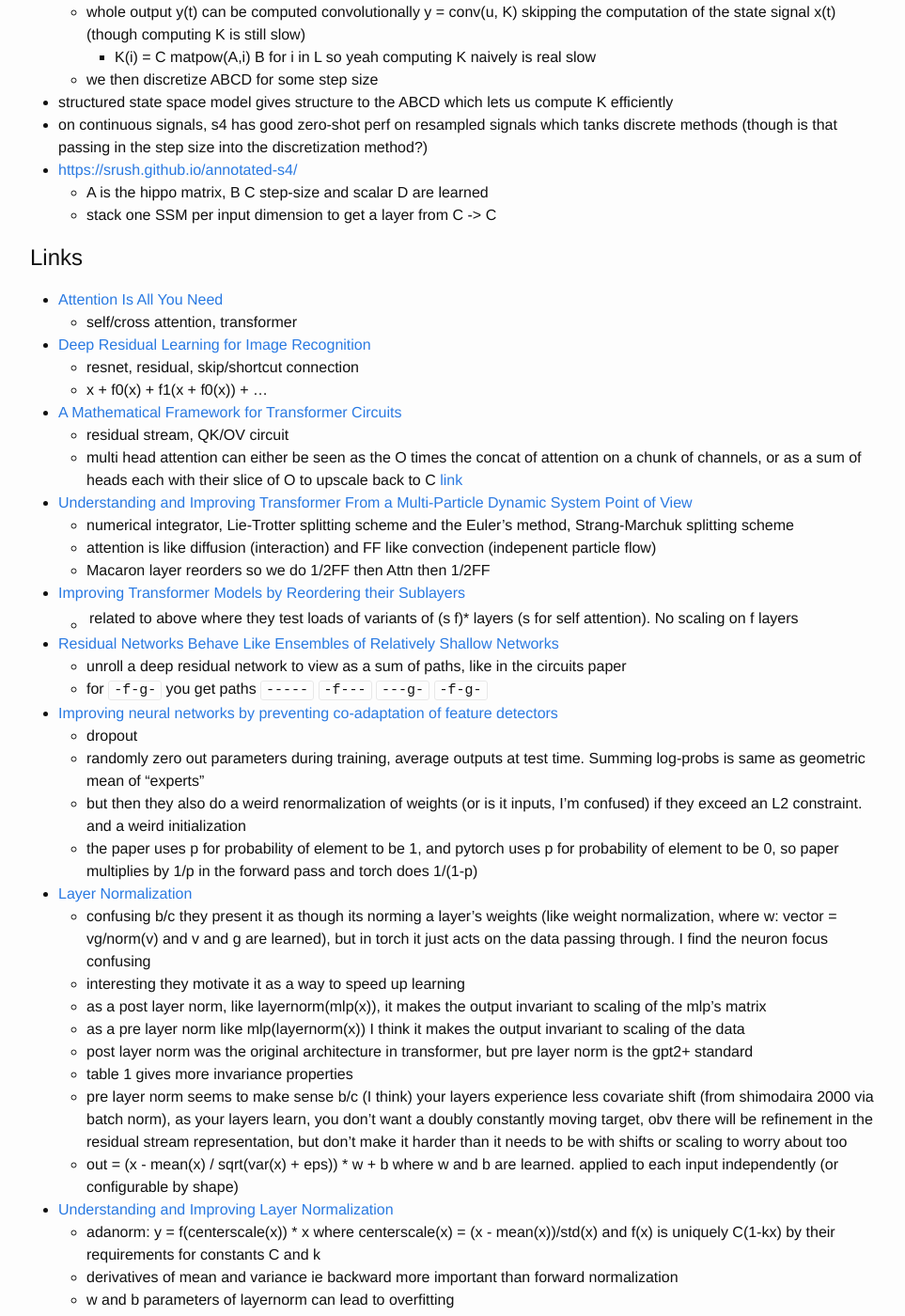
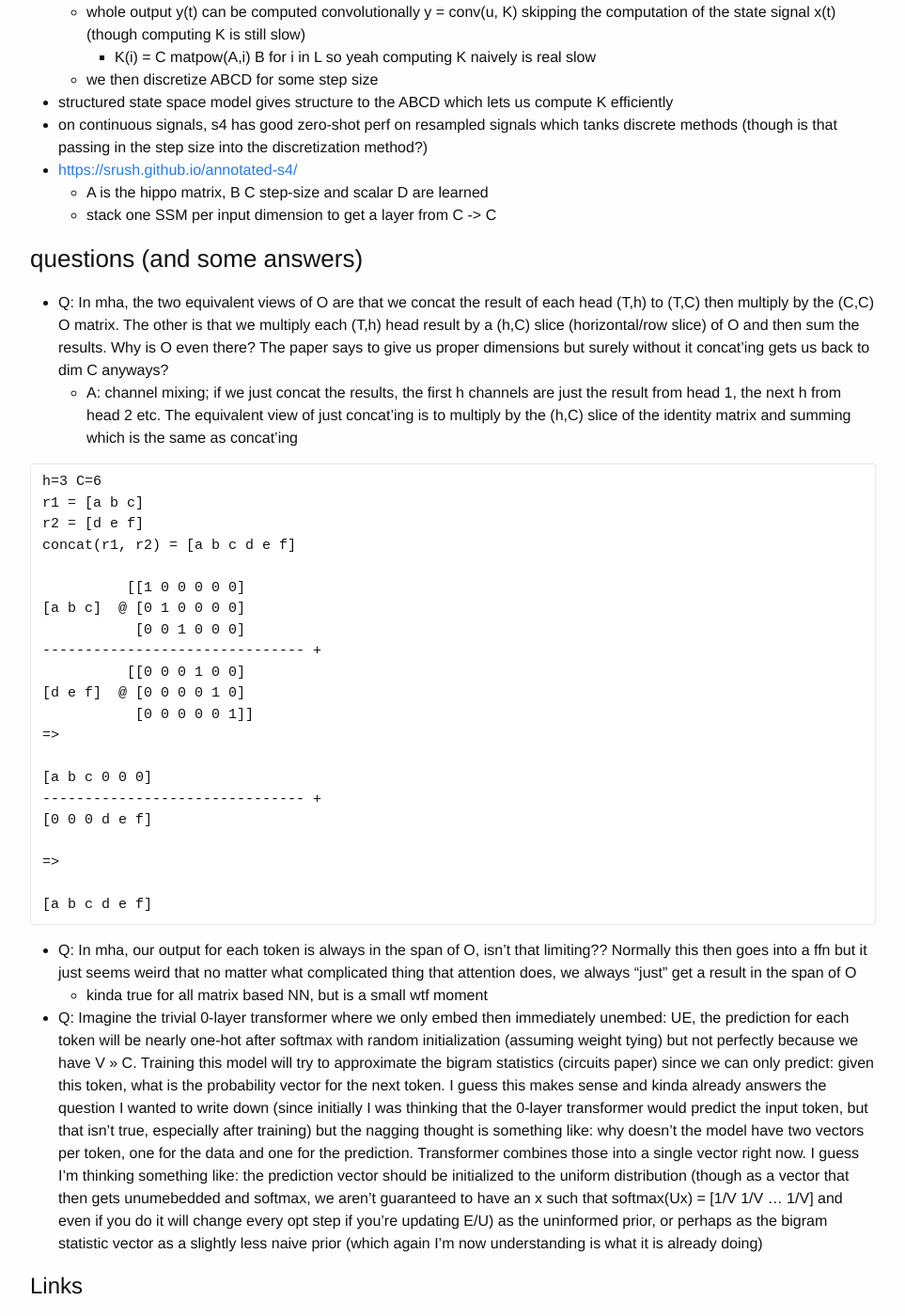
Before and after one commit to aconz2/aconz2.github.io, a Jekyll site: the page built from _posts/2024-07-03-Machine-Learning-Notes.md, in a window 1280 px wide and 1400 px high, scrolled down 14724 px. Shown: the whole window at 94% size, without its empty margins (158-1121 px from the left). Built offline with Jekyll 4.4.1, drawn with Linux system fonts in a browser that asks for light colours.

Commit message:
some questions

````diff
--- a/_posts/2024-07-03-Machine-Learning-Notes.md
+++ b/_posts/2024-07-03-Machine-Learning-Notes.md
@@ -218,6 +218,39 @@ From [this video](https://www.youtube.com/watch?v=luCBXCErkCs) I preferred it to
   * A is the hippo matrix, B C step-size and scalar D are learned
   * stack one SSM per input dimension to get a layer from C -> C
 
+### questions (and some answers)
+
+* Q: In mha, the two equivalent views of O are that we concat the result of each head (T,h) to (T,C) then multiply by the (C,C) O matrix. The other is that we multiply each (T,h) head result by a (h,C) slice (horizontal/row slice) of O and then sum the results. Why is O even there? The paper says to give us proper dimensions but surely without it concat'ing gets us back to dim C anyways?
+  * A: channel mixing; if we just concat the results, the first h channels are just the result from head 1, the next h from head 2 etc. The equivalent view of just concat'ing is to multiply by the (h,C) slice of the identity matrix and summing which is the same as concat'ing
+
+```
+h=3 C=6
+r1 = [a b c]
+r2 = [d e f]
+concat(r1, r2) = [a b c d e f]
+
+          [[1 0 0 0 0 0]
+[a b c]  @ [0 1 0 0 0 0]
+           [0 0 1 0 0 0]
+------------------------------- +
+          [[0 0 0 1 0 0]
+[d e f]  @ [0 0 0 0 1 0]
+           [0 0 0 0 0 1]]
+=>
+
+[a b c 0 0 0]
+------------------------------- +
+[0 0 0 d e f]
+
+=>
+
+[a b c d e f]
+```
+
+* Q: In mha, our output for each token is always in the span of O, isn't that limiting?? Normally this then goes into a ffn but it just seems weird that no matter what complicated thing that attention does, we always "just" get a result in the span of O
+  * kinda true for all matrix based NN, but is a small wtf moment
+* Q: Imagine the trivial 0-layer transformer where we only embed then immediately unembed: UE, the prediction for each token will be nearly one-hot after softmax with random initialization (assuming weight tying) but not perfectly because we have V >> C. Training this model will try to approximate the bigram statistics (circuits paper) since we can only predict: given this token, what is the probability vector for the next token. I guess this makes sense and kinda already answers the question I wanted to write down (since initially I was thinking that the 0-layer transformer would predict the input token, but that isn't true, especially after training) but the nagging thought is something like: why doesn't the model have two vectors per token, one for the data and one for the prediction. Transformer combines those into a single vector right now. I guess I'm thinking something like: the prediction vector should be initialized to the uniform distribution (though as a vector that then gets unumebedded and softmax, we aren't guaranteed to have an x such that softmax(Ux) = [1/V 1/V ... 1/V] and even if you do it will change every opt step if you're updating E/U) as the uninformed prior, or perhaps as the bigram statistic vector as a slightly less naive prior (which again I'm now understanding is what it is already doing)
+
 # Links
 
 * [Attention Is All You Need](https://arxiv.org/abs/1706.03762)
````
